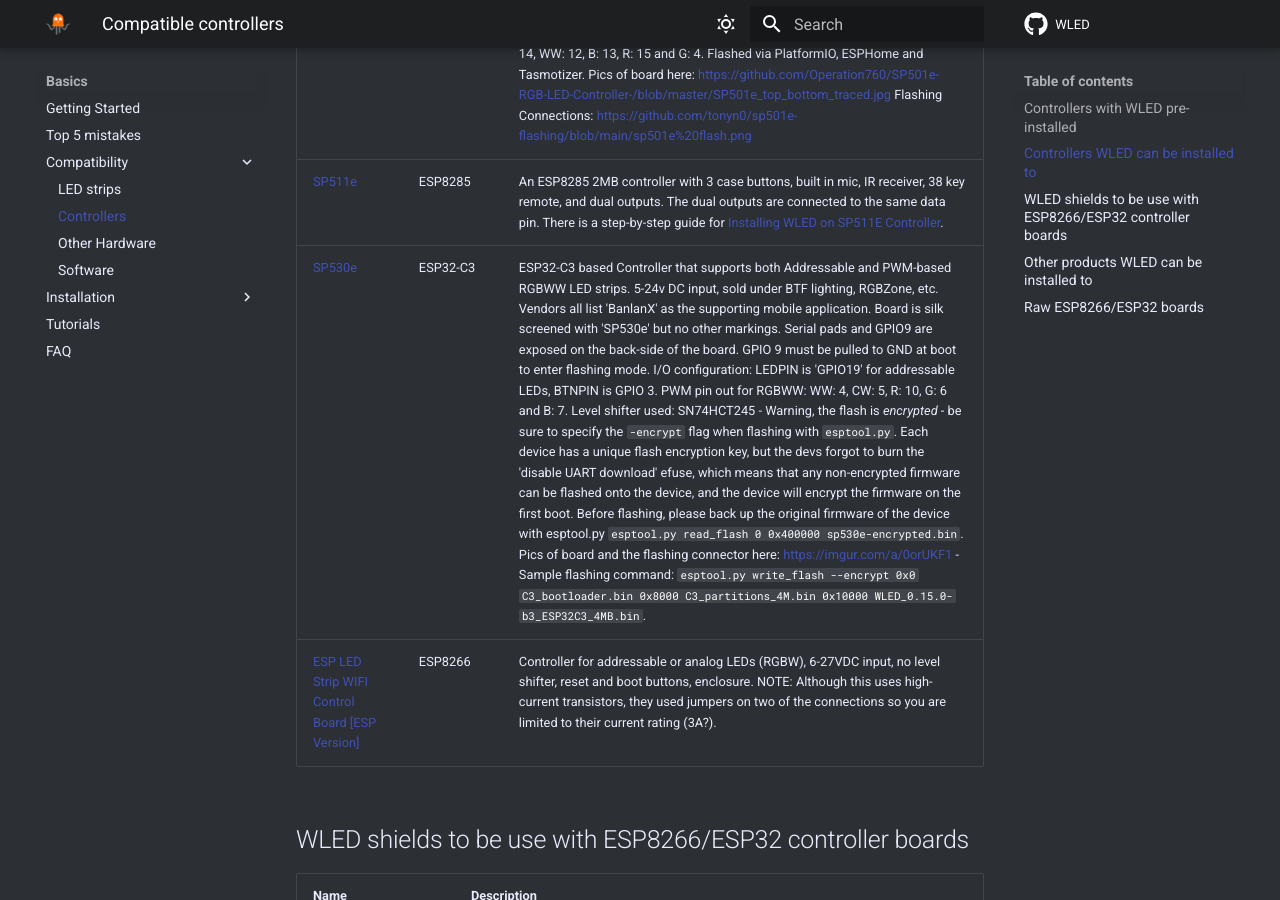
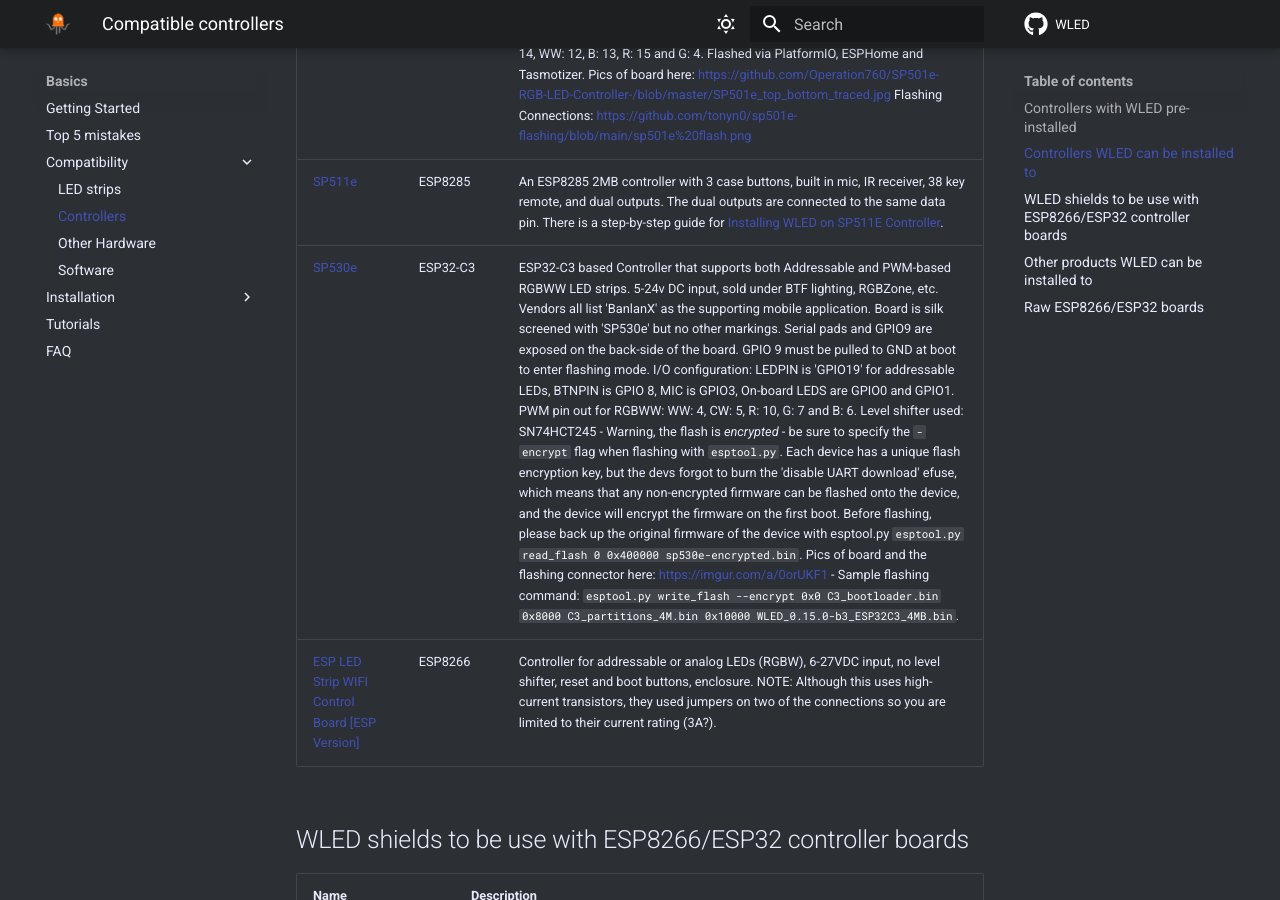
Before and after one commit to Aircoookie/WLED-Docs, an MkDocs documentation site: the page built from docs/basics/compatible-controllers.md, in a window 1280 px wide and 900 px high, scrolled down 7480 px. Built offline with MkDocs 1.6.1 and Material for MkDocs 9.7.7, drawn with Linux system fonts in a browser that asks for light colours; comment, search, counter and statistics services are not loaded.

Commit message:
Update compatible-controllers.md
Updated pin information for SP530e

```diff
--- a/docs/basics/compatible-controllers.md
+++ b/docs/basics/compatible-controllers.md
@@ -87,7 +87,7 @@
 [SP108e v2](https://www.amazon.de/dp/B07KW1W68R) | ESP8285 | Hardware-Modification required and different versions exists! 8285-based 2M Controller that supports addressable RGBWW LED strips, also with CLK line (like ATA102). 5-24v DC input, 85mm x 45mm x 23mm. Vendors list spledapps 'Led Shop' as the supporting mobile application. Board is silk screened with 'SP108e'. No pads are exposed and a second processor is used to control the LEDs. Pin7 of that processor needs to be grounded to hold it in reset state. Then you can connect GPIO0 to GND and TX, RX, VCC, GND for flashing. Connect GPIO2 to R4 for DATA out and GPIO13 to R3 for CLK out. Flashed via PlatformIO, esptool. OTA updates work. Pics of pinout here: <https://github.com/psxde/sp108e-led-controller/raw/main/sp108ev2_inside.png>
 SP501e | ESP8285 | 8285-based 1M Controller that supports both Addressable and PWM-based RGBWW LED strips. _Note that recent versions have 2M._ 5-24v DC input, 55mm x 26mm, sold under BTF lighting, RGBZone, etc. Vendors all list 'Fairynest' as the supporting mobile application. Board is silk screened with 'SP5XXe' but no other markings. Serial pads are exposed on the back-side of the board with GND and GPIO0 right next to each other and thus Flash access fairly straight forward. GPIO 0 must be pulled to GND at boot and throughout the flashing process.  I/O configuration: LEDPIN is 'GPIO3' for addressable (note this pin is limited to approx. 250 LEDs), BTNPIN is GPIO 1. PWM pin out for RGBWW: CW: 14, WW: 12, B: 13, R: 15 and G: 4. Flashed via PlatformIO, ESPHome and Tasmotizer. Pics of board here: <https://github.com/Operation760/SP501e-RGB-LED-Controller-/blob/master/SP501e_top_bottom_traced.jpg>  Flashing Connections: <https://github.com/tonyn0/sp501e-flashing/blob/main/sp501e%20flash.png>
 [SP511e](https://www.aliexpress.com/item/32820185063.html) | ESP8285 | An ESP8285 2MB controller with 3 case buttons, built in mic, IR receiver, 38 key remote, and dual outputs. The dual outputs are connected to the same data pin. There is a step-by-step guide for [Installing WLED on SP511E Controller](https://github.com/scottrbailey/WLED-Utils/blob/gh-pages/sp511e_wled.md).
-[SP530e](https://www.aliexpress.com/item/1005006472928868.html) | ESP32-C3 | ESP32-C3 based Controller that supports both Addressable and PWM-based RGBWW LED strips. 5-24v DC input, sold under BTF lighting, RGBZone, etc. Vendors all list 'BanlanX' as the supporting mobile application. Board is silk screened with 'SP530e' but no other markings. Serial pads and GPIO9 are exposed on the back-side of the board. GPIO 9 must be pulled to GND at boot to enter flashing mode. I/O configuration: LEDPIN is 'GPIO19' for addressable LEDs, BTNPIN is GPIO 3. PWM pin out for RGBWW: WW: 4, CW: 5, R: 10, G: 6 and B: 7. Level shifter used: SN74HCT245 - Warning, the flash is *encrypted* - be sure to specify the `-encrypt` flag when flashing with `esptool.py`. Each device has a unique flash encryption key, but the devs forgot to burn the 'disable UART download' efuse, which means that any non-encrypted firmware can be flashed onto the device, and the device will encrypt the firmware on the first boot. Before flashing, please back up the original firmware of the device with esptool.py `esptool.py read_flash 0 0x400000 sp530e-encrypted.bin`. Pics of board and the flashing connector here: <https://imgur.com/a/0orUKF1> -  Sample flashing command: `esptool.py write_flash --encrypt 0x0 C3_bootloader.bin 0x8000 C3_partitions_4M.bin 0x10000 WLED_0.15.0-b3_ESP32C3_4MB.bin`.
+[SP530e](https://www.aliexpress.com/item/1005006472928868.html) | ESP32-C3 | ESP32-C3 based Controller that supports both Addressable and PWM-based RGBWW LED strips. 5-24v DC input, sold under BTF lighting, RGBZone, etc. Vendors all list 'BanlanX' as the supporting mobile application. Board is silk screened with 'SP530e' but no other markings. Serial pads and GPIO9 are exposed on the back-side of the board. GPIO 9 must be pulled to GND at boot to enter flashing mode. I/O configuration: LEDPIN is 'GPIO19' for addressable LEDs, BTNPIN is GPIO 8, MIC is GPIO3, On-board LEDS are GPIO0 and GPIO1. PWM pin out for RGBWW: WW: 4, CW: 5, R: 10, G: 7 and B: 6. Level shifter used: SN74HCT245 - Warning, the flash is *encrypted* - be sure to specify the `-encrypt` flag when flashing with `esptool.py`. Each device has a unique flash encryption key, but the devs forgot to burn the 'disable UART download' efuse, which means that any non-encrypted firmware can be flashed onto the device, and the device will encrypt the firmware on the first boot. Before flashing, please back up the original firmware of the device with esptool.py `esptool.py read_flash 0 0x400000 sp530e-encrypted.bin`. Pics of board and the flashing connector here: <https://imgur.com/a/0orUKF1> -  Sample flashing command: `esptool.py write_flash --encrypt 0x0 C3_bootloader.bin 0x8000 C3_partitions_4M.bin 0x10000 WLED_0.15.0-b3_ESP32C3_4MB.bin`.
 [ESP LED Strip WIFI Control Board [ESP Version]](https://www.electrodragon.com/product/esp-led-strip-board) | ESP8266 | Controller for addressable or analog LEDs (RGBW), 6-27VDC input, no level shifter, reset and boot buttons, enclosure. NOTE: Although this uses high-current transistors, they used jumpers on two of the connections so you are limited to their current rating (3A?).
 
 ## WLED shields to be use with ESP8266/ESP32 controller boards
```
